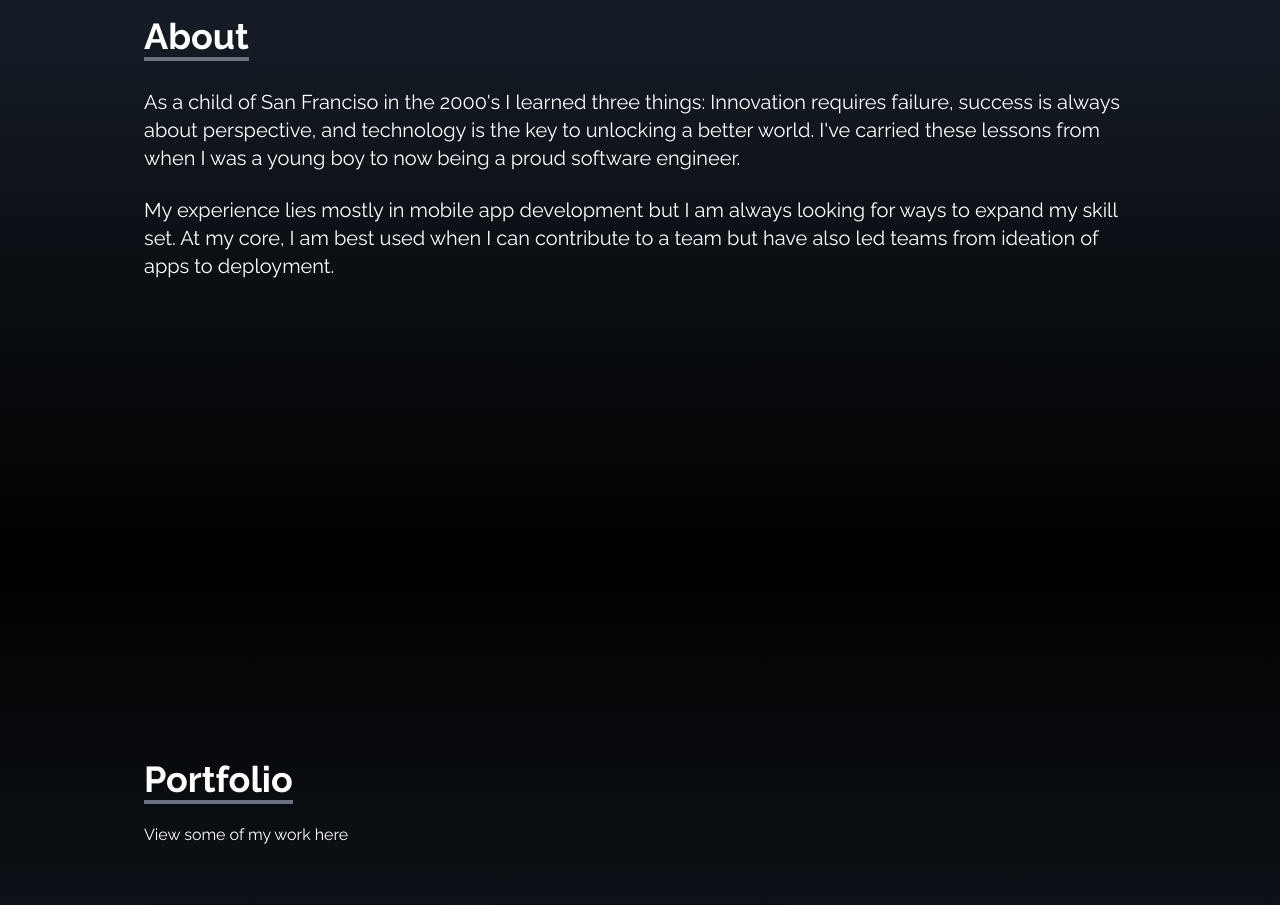
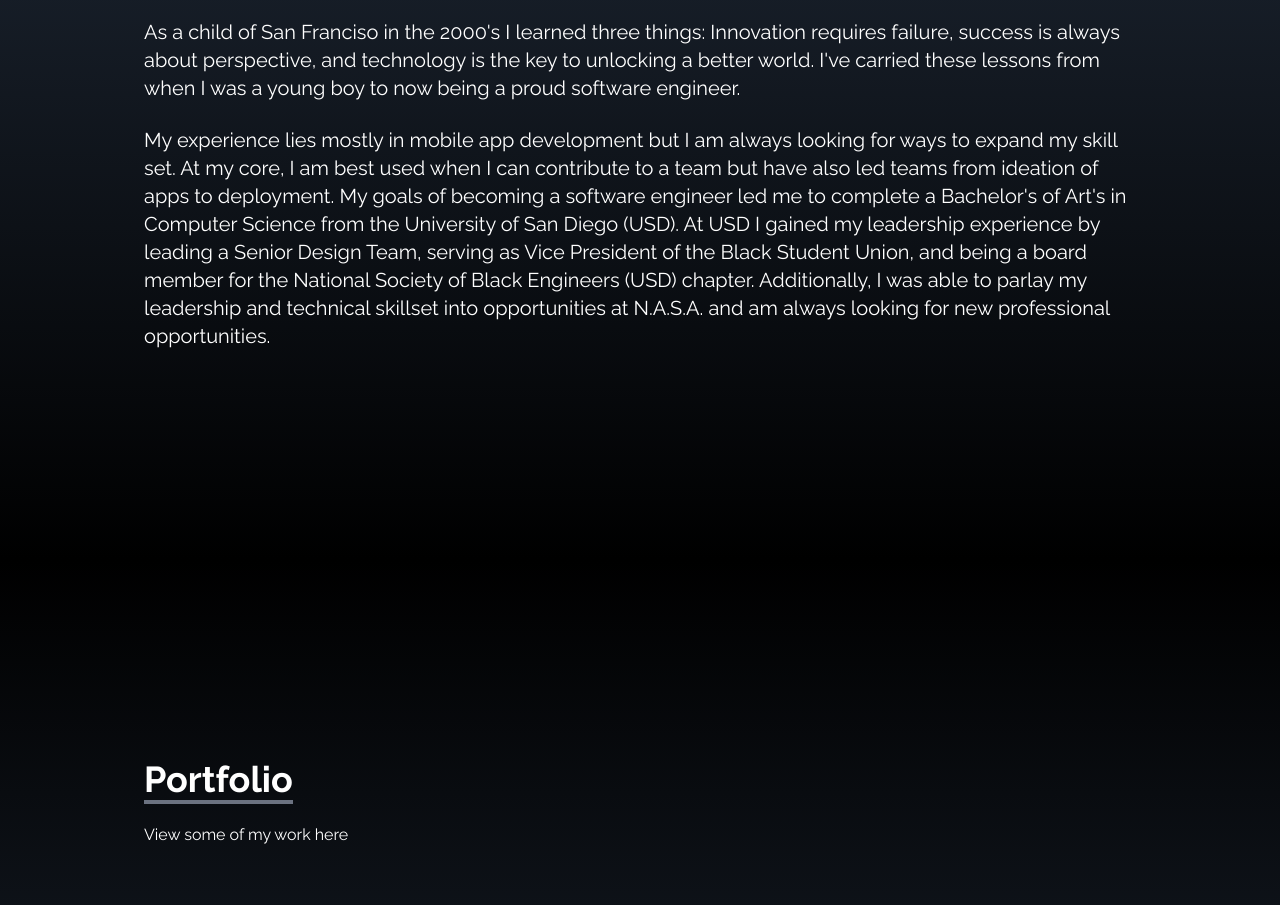
Before and after one commit to chrisredd/chrisredd, a React (Create React App) app: page / in a window 1280 px wide. Shown: the part 1040-1945 px from the top of the page. Built offline with nearby package versions, Linux system fonts and the light colour scheme.

Commit message:
About me update in format

```diff
--- a/src/components/About.jsx
+++ b/src/components/About.jsx
@@ -22,8 +22,13 @@
             <p className='text-xl'>
                 My experience lies mostly in mobile app development but I am always looking for ways to expand my skill set.
                 At my core, I am best used when I can contribute to a team but have also led teams from ideation of apps to deployment.
+                My goals of becoming a software engineer led me to complete a Bachelor's of Art's in Computer Science from the University of San Diego (USD).
+                At USD I gained my leadership experience by leading a Senior Design Team, serving as Vice President of the Black Student Union, and being a board member for the National Society of Black Engineers (USD) chapter.
+                Additionally, I was able to parlay my leadership and technical skillset into opportunities at N.A.S.A. and am always looking for new professional opportunities.
             </p>
             <br/>
+            <p className='text-xl'>
+            </p>
             <div/>
         </div>
     </div>
--- a/src/components/Home.jsx
+++ b/src/components/Home.jsx
@@ -10,7 +10,8 @@
       name="home"
       className="h-screen w-full bg-gradient-to-b from-black via-black to-gray-800"
     >
-
+      <br>
+      </br>
       <div className="max-w-screen-lg mx-auto flex flex-col items-center justify-center h-full px-4 md:flex-row">
         <div className="flex flex-col justify-center h-full">
           <h2 className="text-4xl sm:text-7xl font-bold text-white">
```
